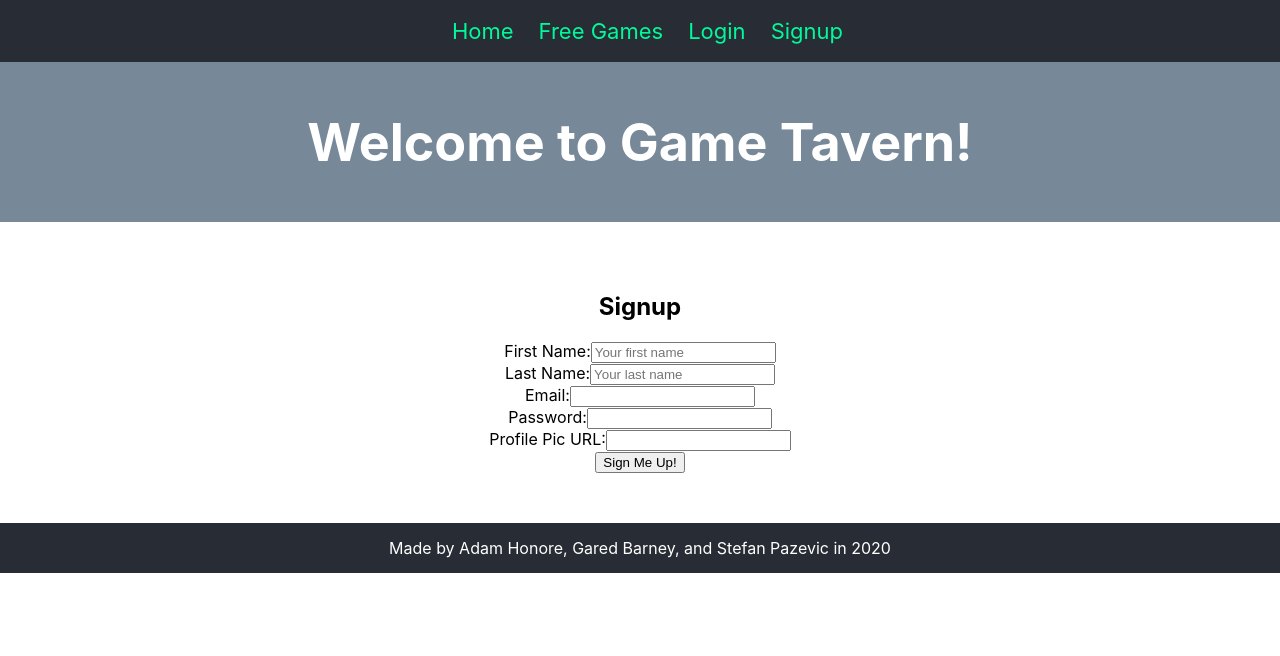
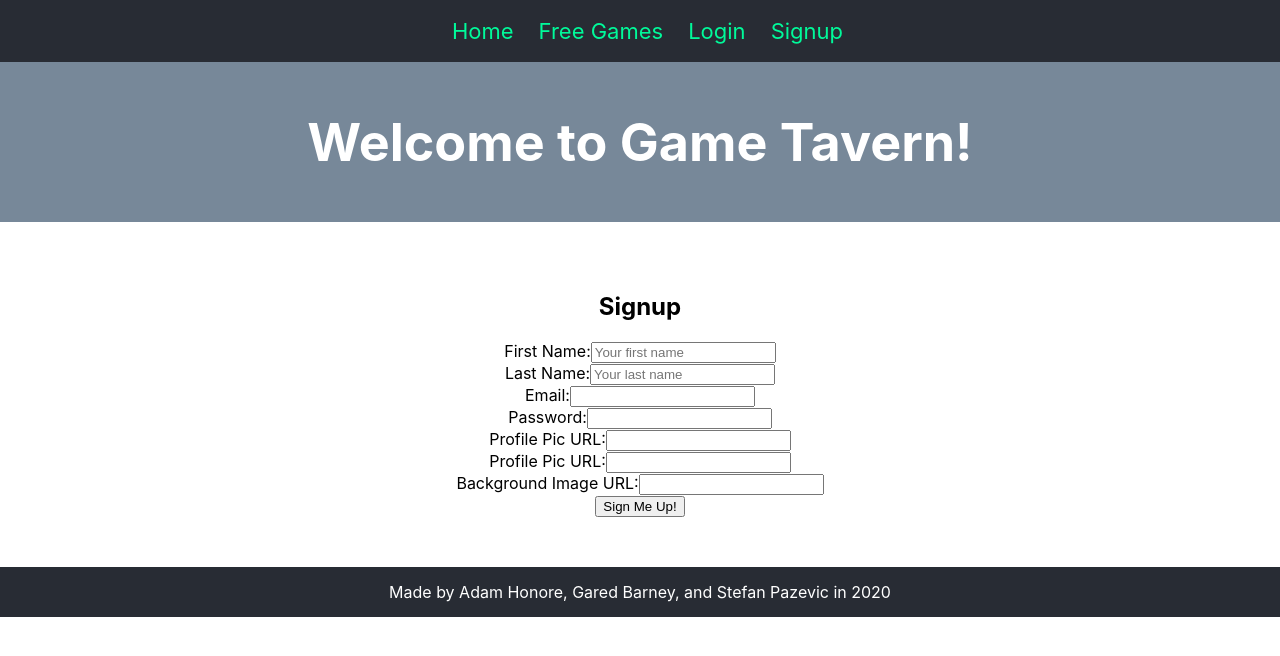
Before and after one commit to spazevic/gameTavern-client, a React (Create React App) app: page /signup in a window 1280 px wide. Shown: the top 656 px of the page. Built offline with nearby package versions, Linux system fonts and the light colour scheme.

Commit message:
Added background url input

```diff
--- a/src/content/pages/Signup.js
+++ b/src/content/pages/Signup.js
@@ -10,6 +10,7 @@ const Signup = props => {
   let [message, setMessage] = useState('')
   let [password, setPassword] = useState('')
   let [profileUrl, setProfileUrl] = useState('')
+  let [backgroundUrl, setBackgroundUrl] = useState('')
 
   const handleSubmit = e => {
     e.preventDefault()
@@ -24,7 +25,8 @@ const Signup = props => {
         password,
         firstname,
         lastname,
-        pic: profileUrl
+        pic: profileUrl,
+        background: backgroundUrl
       }),
       headers: {
         'Content-Type': 'application/json'
@@ -80,6 +82,14 @@ const Signup = props => {
           <label>Profile Pic URL:</label>
           <input type="url" name="profileUrl" onChange={e => setProfileUrl(e.target.value)} />
         </div>
+        <div>
+          <label>Profile Pic URL:</label>
+          <input type="url" name="profileUrl" onChange={e => setProfileUrl(e.target.value)} />
+        </div>
+        <div>
+          <label>Background Image URL:</label>
+          <input type="url" name="backgroundUrl" onChange={e => setBackgroundUrl(e.target.value)} />
+        </div>
         <button type="submit">Sign Me Up!</button>
       </form>
     </div>
```
